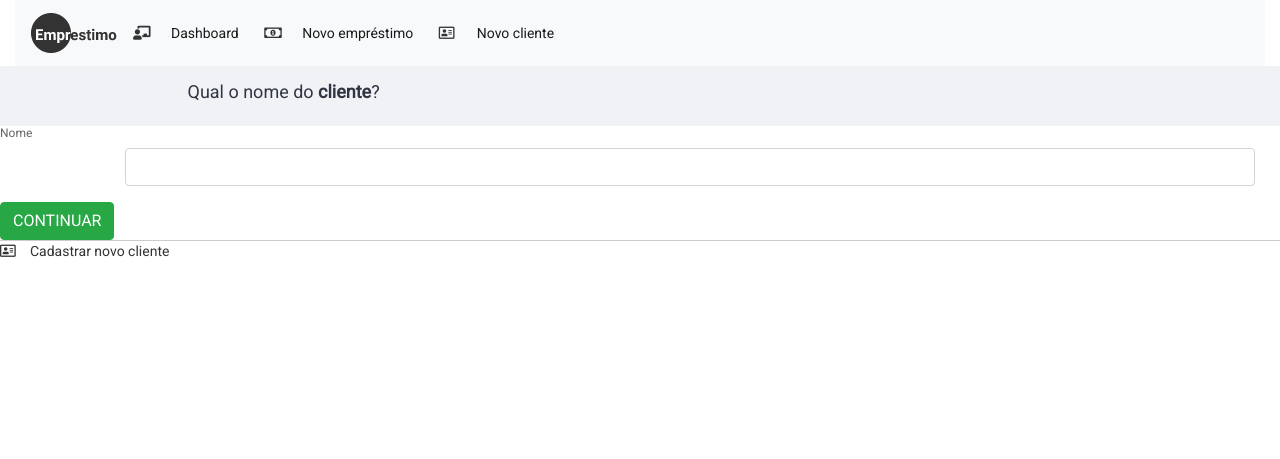
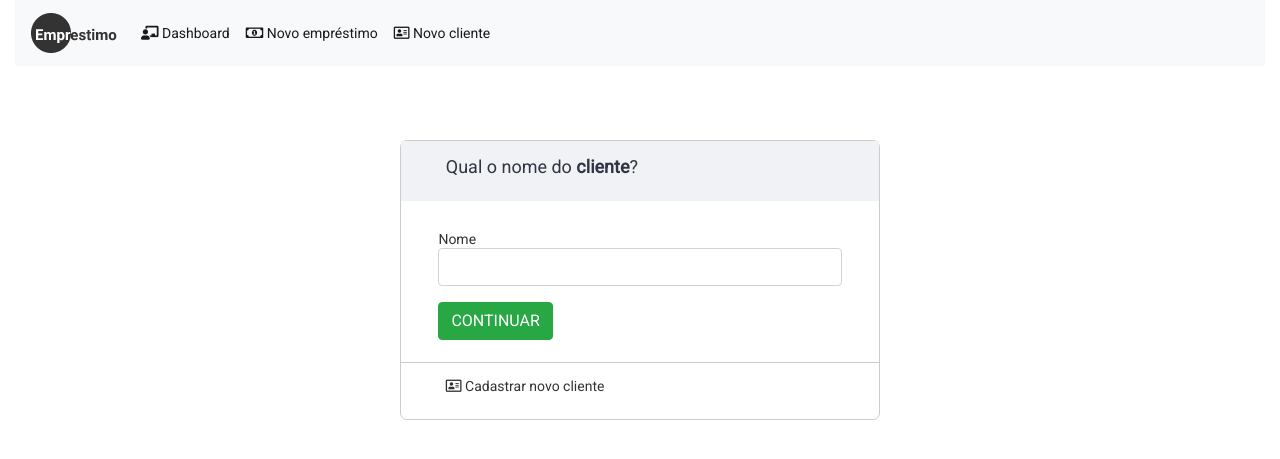
Before and after one commit to MatheusGoncalvs/sistema-emprestimo, a PHP site: page /novoEmprestimo.html in a window 1280 px wide. Shown: the top 459 px of the page. Run offline with PHP 8.4, Linux system fonts and the light colour scheme; some libraries are stand-ins or nearby versions.

Commit message:
Atualizações
+Dark Mode, tela novo emprestimo;

```diff
--- a/css/main.css
+++ b/css/main.css
@@ -3,7 +3,13 @@ body{
     padding: 0;
     font-family: 'Roboto', Arial, Helvetica, sans-serif;
     font-size: 14px;
+    line-height: 5%;
+    letter-spacing: 2%;
     color: #333;
+}
+
+header, section, footer {
+    display: block;
 }
 
 h1 {
@@ -16,9 +22,10 @@ h2{
     color: #666666;
 }
 
-h3, a:active, a:focus, a{
+h3, a:active, a:focus, a, a:hover{
     font-size: 14px;
     color: #333;
+    text-decoration: none;
 }
 
 /* Temporários */
@@ -46,16 +53,24 @@ h3, a:active, a:focus, a{
     border: 1px solid #ccc;
     border-radius: 7px;
     padding-bottom: 1rem;
+    margin: 10px;
 }
 
 .titulo-bloco {
     padding: 15px;
-    padding-left: 15%;
+    padding-left: 10%;
     background-color: #f1f2f6;
+}
+
+.middle--block {
+    padding: 5%;
 }
 
 .bottom-bloco{
     border-top: 1px solid #ccc;
+    padding-top: 15px;
+    display: block;
+    padding-left: 10%;
 }
 /*Login<--*/
 .content {
@@ -87,6 +102,10 @@ input, input::after, input:focus{
 
 .content-block {
     margin-top: 1rem;
+}
+
+.align--btn {
+    margin-top: 10px;
 }
 
 #valorEmprestimo {
@@ -149,7 +168,7 @@ span.night-mode-text {
     background-color: var(--bg-dark-soft);
 }
 
-.night-mode h1 {
+.night-mode h1,h3,h2,a,a:hover {
     color: var(--font-color-dark);
 }
 
@@ -165,6 +184,9 @@ span.night-mode-text {
     color: var(--font-color-dark) !important;
 }
 
+.night-mode .bottom-bloco {
+    border-top: 1px solid var(--bg-dark-soft);
+}
 /* Night mode switch button */
 /* Estilo Flat */
 /* Estilo iOS */
--- a/index.html
+++ b/index.html
@@ -6,6 +6,7 @@
     <!--Meta tags-->
     <meta charset="utf-8" />
     <meta name="viewport" content="width=device-width, initial-scale=1, shrink-to-fit=no">
+    <meta name="theme-color" content="#2b2b2b">
     <!--Fonts-->
     <link rel="dns-prefetch" href="//fonts.googleapis.com">
     <link href="https://fonts.googleapis.com/css?family=Roboto" rel="stylesheet">
@@ -34,10 +35,11 @@
             <!--Bloco de login-->
             <form action="shared/layout.html" method="">
                 <div class="row justify-content-center">
-                    <div class="col-sm-4 block">
+                    <div class="col-sm-5 block">
                         <div class="row titulo-bloco">
                             <h1>Efetuar login</h1>
                         </div>
+                        <div class="middle--block">
                             <div class="form-group content-block">
                                 <label for="login">Nome de usuário</label>
                                 <input type="text" class="form-control" id="login">
@@ -50,6 +52,7 @@
                             <a href="">
                                 <h3 class="esqueci-a-senha">Esqueci a minha senha</h3>
                             </a>
+                        </div>
                     </div>
                 </div>
             </form>
--- a/js/main.js
+++ b/js/main.js
@@ -1,12 +1,15 @@
 // pegamos o valor no localStorage
 const nightModeStorage = localStorage.getItem('gmtNightMode');
 const nightMode = document.querySelector('#night-mode');
+// pega o valor do meta tag
+const metaThemeColor = document.querySelector("meta[name=theme-color]");
 
 // caso tenha o valor no localStorage
 if (nightModeStorage) {
     // ativa o night mode
     document.documentElement.classList.add('night-mode');
-
+    // pinta o theme color na meta tag
+    metaThemeColor.setAttribute("content", '#2b2b2b');
     // já deixa o input marcado como ativo
     nightMode.checked = true;
 }
@@ -17,11 +20,15 @@ nightMode.addEventListener('click', () => {
     document.documentElement.classList.toggle('night-mode');
 
     // se tiver a classe night-mode
-    if (document.documentElement.classList.contains('night-mode')) {
+    if ( document.documentElement.classList.contains('night-mode') ) {
         // salva o tema no localStorage
         localStorage.setItem('gmtNightMode', true);
+        // pinta o theme color na meta tag
+        metaThemeColor.setAttribute("content", '#2b2b2b');
         return;
     }
     // senão remove
     localStorage.removeItem('gmtNightMode');
+    // senão bota a cor original
+    metaThemeColor.setAttribute("content", '#005f97');
 });
--- a/novoEmprestimo.html
+++ b/novoEmprestimo.html
@@ -6,6 +6,7 @@
     <!--Meta tags-->
     <meta charset="utf-8" />
     <meta name="viewport" content="width=device-width, initial-scale=1, shrink-to-fit=no">
+    <meta name="theme-color" content="#2b2b2b">
     <!--Fonts-->
     <link rel="dns-prefetch" href="//fonts.googleapis.com">
     <link href="https://fonts.googleapis.com/css?family=Roboto" rel="stylesheet">
@@ -18,8 +19,8 @@
 </head>
 
 <body>
+    <header class="header">
         <div class="container-fluid">
-        <!--Navbar-->
             <nav class="navbar navbar-expand-lg navbar-light bg-light">
                 <a class="navbar-brand" href="shared/layout.html"><img src="imgs/brand.png"></a>
                 <button class="navbar-toggler" type="button" data-toggle="collapse" data-target="#navbarNavAltMarkup"
@@ -27,70 +28,53 @@
                     <span class="navbar-toggler-icon"></span>
                 </button>
                 <div class="collapse navbar-collapse" id="navbarNavAltMarkup">
-                <div class="navbar-nav">
-                    <div class="row align-items-center">
-                        <div class="col-1">
+                    <div class="navbar-nav align--itens">
+                        <a class="nav-item nav-link active" href="shared/layout.html">
                             <i class="fas fa-chalkboard-teacher"></i>
-                        </div>
-                        <div class="col-7">
-                            <a class="nav-item nav-link active" href="shared/layout.html">Dashboard <span
-                                    class="sr-only">(current)</span></a>
-                        </div>
-                    </div>
-                    <div class="row align-items-center">
-                        <div class="col-1">
+                            Dashboard <span class="sr-only">(current)</span>
+                        </a>
+                        <a class="nav-item nav-link active" href="">
                             <i class="far fa-money-bill-alt"></i>
-                        </div>
-                        <div class="col-10">
-                            <a class="nav-item nav-link active" href="">Novo empréstimo</a>
-                        </div>
-                    </div>
-                    <div class="row align-items-center">
-                        <div class="col-1">
+                            Novo empréstimo
+                        </a>
+                        <a class="nav-item nav-link active" href="cadastrarNovoCliente.html">
                             <i class="far fa-address-card"></i>
-                        </div>
-                        <div class="col-9">
-                            <a class="nav-item nav-link active" href="../cadastrarNovoCliente.html">Novo cliente</a>
-                        </div>
-                    </div>
+                            Novo cliente
+                        </a>
                     </div>
                 </div>
             </nav>
-        <!--section-->
-        <!--Content-->
+        </div>
+    </header>
+    <section class="content">
+        <div class="container-fluid">
             <form action="valorNovoEmprestimo.html" method="">
-            <div class="row justify-content-center linha-main-login largura-formulario">
-                <div class="col-sm-12 blocos-pagina-principal">
+                <div class="row justify-content-center">
+                    <div class="col-sm-5 block">
                         <div class="row titulo-bloco">
                             <h1>Qual o nome do <strong>cliente</strong>?</h1>
                         </div>
-                    <div class="form-group">
-                        <div class="row centro-bloco padding-top">
-                            <h2>Nome</h2>
+                        <div class="middle--block">
+                            <div class="form-group content-block">
+                                <label for="nomeClienteNovoEmp">Nome</label>
+                                <input id="nomeClienteNovoEmp" type="text" class="form-control">
                             </div>
-                        <div class="row input-padding">
-                            <input type="text" size="10" class="form-control">
-                        </div>
-                    </div>
-                    <div class="row centro-bloco">
                             <input type="submit" class="btn btn-success" value="CONTINUAR">
                         </div>
-                    <div class="row bottom-bloco align-itens-center">
+                        <div class="row bottom-bloco">
                             <a href="#" id="link-novo-cliente" data-toggle="modal" data-target="#modalNovoCliente">
-                            <div class="row">
-                                <div class="col-1">
+                                <h3>
                                     <i class="far fa-address-card"></i>
-                                </div>
-                                <div class="col-10 align-legend-new-client">
-                                    <h3>Cadastrar novo cliente</h3>
-                                </div>
-                            </div>
+                                    Cadastrar novo cliente
+                                </h3>
                             </a>
                         </div>
                     </div>
                 </div>
             </form>
         </div>
+    </section>
+
     <form action="novoEmprestimo.html" method="">
         <!-- Modal cadastrar novo cliente-->
         <div class="modal fade" id="modalNovoCliente" tabindex="-1" role="dialog" aria-labelledby="exampleModalLabel"
@@ -178,10 +162,8 @@
         </div>
     </form>
     </div>
-
-
     <!--Js scripts-->
-    <link rel="stylesheet" type="text/javascript" href="js/main.js">
+    <script src="js/main.js"></script>
     <script src="https://code.jquery.com/jquery-3.3.1.slim.min.js"
         integrity="sha384-q8i/X+965DzO0rT7abK41JStQIAqVgRVzpbzo5smXKp4YfRvH+8abtTE1Pi6jizo"
         crossorigin="anonymous"></script>
```
Also changed, not shown: shared/layout.html (+14 -27 lines), valorNovoEmprestimo.html (+20 -27 lines). Lines whose indentation alone changed are shown as unchanged.
